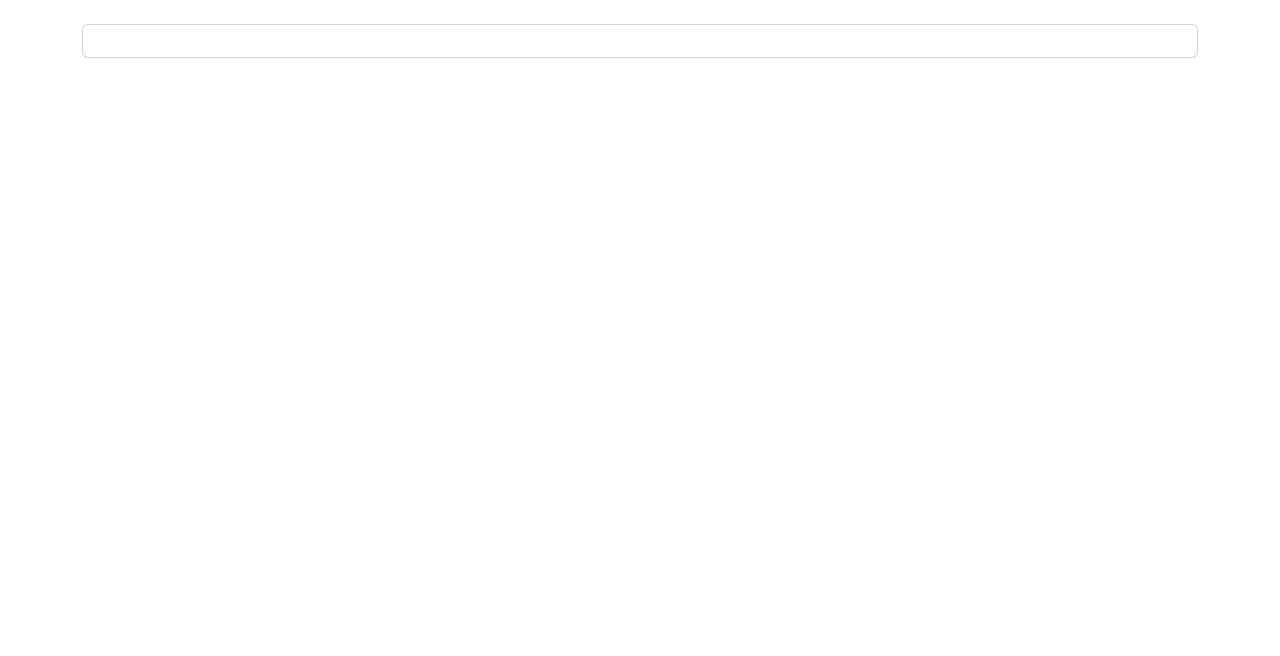
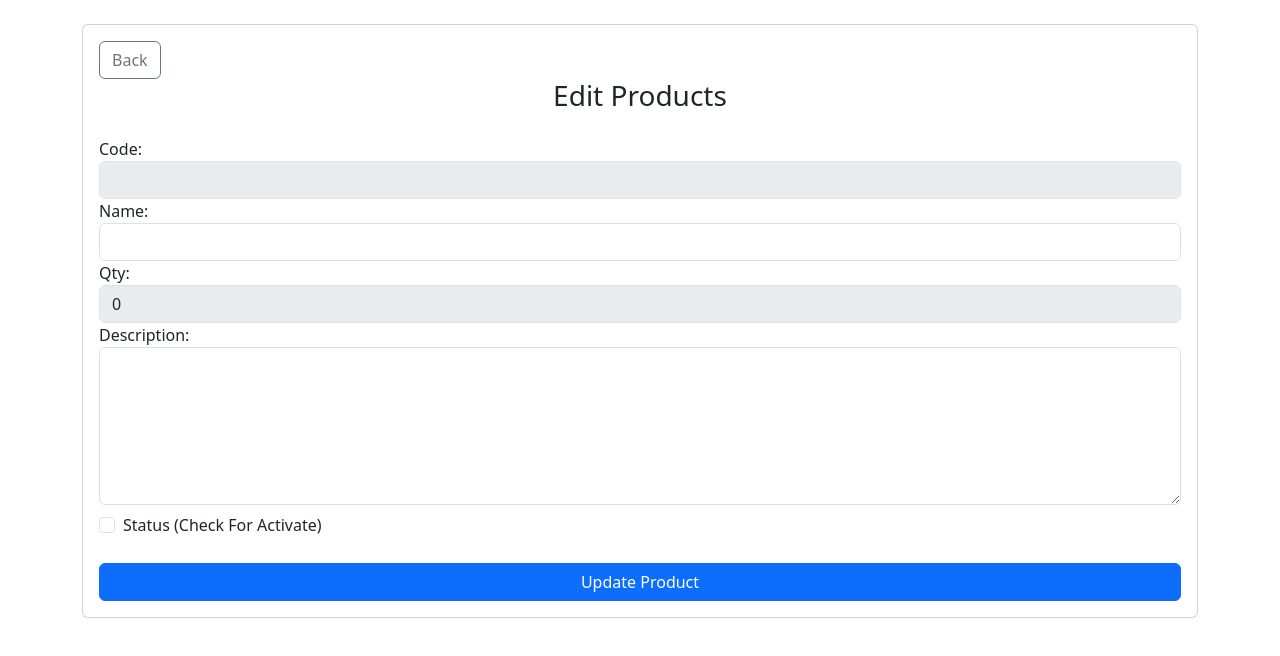
Before and after one commit to dimascapella/vue_fe, a Vue app: page /product/1/edit in a window 1280 px wide. Before the commit this address had no page. Shown: the top 656 px of the page. Built offline with nearby package versions, Linux system fonts and the light colour scheme; no server answers.

Commit message:
added: update page and error message

```diff
--- a/src/components/ProductDetail.vue
+++ b/src/components/ProductDetail.vue
@@ -16,7 +16,14 @@
                 <dt>Description</dt>
                 <dd>{{ description }}</dd>
             </dl>
-            <a href="#" class="text-danger" v-on:click="deleteProduct()">Delete</a>
+            <div class="row">
+                <div class="col-md-1">
+                    <router-link :to="`/product/${code}/edit`" class="text-primary">Edit</router-link>
+                </div>
+                <div class="col-md-1">
+                    <a href="#" class="text-danger" v-on:click="deleteProduct()">Delete</a>
+                </div>
+            </div>
         </div>
     </div>
     <div class="card mt-4">
--- /dev/null
+++ b/src/components/ProductEdit.vue
@@ -0,0 +1,86 @@
+<template>
+    <router-link :to="`/product/${code}/detail`" class="btn btn-outline-secondary">Back</router-link>
+    <div class="row">
+        <div class="col-md">
+            <h3 class="text-center mb-4">Edit Products</h3>
+            <div v-if="message" class="text-danger my-3">
+                {{ message }}
+            </div>
+            <form @submit.prevent="updateProduct">
+                <div class="form-group">
+                    <label for="code">Code:</label>
+                    <input class="form-control" disabled type="text" id="code" v-model.lazy="code">
+                </div>
+                <div class="form-group">
+                    <label for="name">Name: </label>
+                    <input class="form-control" type="text" id="name" v-model.lazy="name">
+                </div>
+                <div class="form-group">
+                    <label for="qty">Qty: </label>
+                    <input class="form-control" disabled type="number" id="qty" v-model.lazy="qty">
+                </div>
+                <div class="form-group">
+                    <label for="description">Description: </label>
+                    <textarea class="form-control"  id="description" rows="6" cols="22" v-model.lazy="description"></textarea>
+                </div>
+                <div class="form-check mt-2">
+                    <input class="form-check-input" type="checkbox" id="status" v-model.lazy="status">
+                    <label for="status" class="form-check-label">Status (Check For Activate) </label>
+                </div>
+                <button class="btn btn-primary mt-4 w-100">Update Product</button>
+            </form>
+        </div>
+    </div>
+</template>
+    <script>
+    import axios from 'axios';
+    import { useRoute } from "vue-router"
+
+    export default {
+        name: "Product",
+        data(){
+            return{
+                name: '',
+                code: '',
+                qty: 0,
+                description: '',
+                status: false,
+                route : '',
+                message: null,
+            }
+        },
+        methods: {
+            getProduct(){
+                this.route = useRoute()
+                axios
+                .get(import.meta.env.VITE_BASE_URL + `/products/${this.route.params.code}`)
+                .then((response) => {
+                    this.name = response.data.product.Nama
+                    this.code = response.data.product.Code
+                    this.qty = response.data.product.Jumlah
+                    this.description = response.data.product.Deskripsi
+                    this.status = response.data.product.Status_active
+                    this.notes = response.data.product.Notes
+                })
+            },
+            updateProduct(){
+                let formData = new FormData()
+                formData.append('code', this.code)
+                formData.append('name', this.name)
+                formData.append('qty', this.qty)
+                formData.append('description', this.description)
+                formData.append('status', this.status)
+                axios
+                    .put(import.meta.env.VITE_BASE_URL + `/products/${this.route.params.code}`, formData)
+                    .then((response) => {
+                        this.message = response.data.message
+                        console.log(this.message)
+                        this.$router.push({ name: 'product-detail', params: {code: this.code} })
+                    })
+            }
+        },
+        mounted () {
+            this.getProduct()
+        }
+};
+</script>
--- a/src/components/Products.vue
+++ b/src/components/Products.vue
@@ -2,6 +2,9 @@
     <div class="row">
         <div class="col-md-6">
             <h3 class="text-center mb-4">Add Products</h3>
+            <div v-if="message_create_product" class="text-danger my-3">
+                {{ message_create_product }}
+            </div>
             <form @submit.prevent="createProduct">
                 <div class="form-group">
                     <label for="code">Code:</label>
@@ -28,6 +31,9 @@
         </div>
         <div class="col-md-6">
             <h3 class="text-center mb-4">Add History Product</h3>
+            <div v-if="message_create_note" class="my-3">
+                {{ message_create_note }}
+            </div>
             <form @submit.prevent="createNote" class="d-flex flex-column">
                 <div class="form-group">
                     <label for="code">Product Code</label>
@@ -62,7 +68,7 @@
                         <th scope="col">Code</th>
                         <th scope="col">Name</th>
                         <th scope="col">Qty</th>
-                        <th scope="col">Action</th>
+                        <th scope="col" style="width:15%">Action</th>
                     </tr>
                 </thead>
                 <tbody>
@@ -71,8 +77,9 @@
                         <td>{{ product.Code }}</td>
                         <td>{{ product.Nama }}</td>
                         <td>{{ product.Jumlah }}</td>
-                        <td>
-                            <router-link :to="{name: 'product-detail', params:{code: product.Code}}" class="btn btn-warning">Edit</router-link>
+                        <td class="d-flex justify-content-between">
+                            <router-link :to="{name: 'product-detail', params:{code: product.Code}}" class="btn btn-outline-secondary">Detail</router-link>
+                            <button class="btn btn-danger" v-on:click="deleteProduct(product.Code)">Delete</button>
                         </td>
                     </tr>
                 </tbody>
@@ -91,6 +98,8 @@
             return{
                 products: null,
                 message: null,
+                message_create_product: null,
+                message_create_note: null,
                 postData: {
                     code: '',
                     name: '',
@@ -116,8 +125,11 @@
                 axios
                     .post(import.meta.env.VITE_BASE_URL + '/products', formData)
                     .then((response) => {
-                        this.message = response.data.message
-                        console.log(response.data.message)
+                        if(response.data.status == 'failed'){
+                            this.message_create_product = response.data.message
+                        }else{
+                            this.message_create_product = null
+                        }
                         this.getProducts()
                     })
             },
@@ -134,10 +146,22 @@
                 axios
                     .post(import.meta.env.VITE_BASE_URL + '/post/note', postNoteData)
                     .then((response) => {
-                        this.message = response.data.message
+                        this.message_create_note = response.data.message
                         console.log(response.data.message)
                         this.getProducts()
                     })
+            },
+            deleteProduct(code){
+                axios
+                .delete(import.meta.env.VITE_BASE_URL + `/products/` + code)
+                .then((response) => {
+                    if(response.data.status == 'failed'){
+                            this.message = response.data.message
+                        }else{
+                            this.message = null
+                        }
+                    this.getProducts()
+                })
             }
         },
         mounted () {
--- a/src/router/index.js
+++ b/src/router/index.js
@@ -10,6 +10,11 @@ const routes = [
         path: '/product/:code/detail',
         name: 'product-detail',
         component: () => import("../components/ProductDetail.vue")
+    },
+    {
+        path: '/product/:code/edit',
+        name: 'product-edit',
+        component: () => import("../components/ProductEdit.vue")
     }
 ]
 
```
